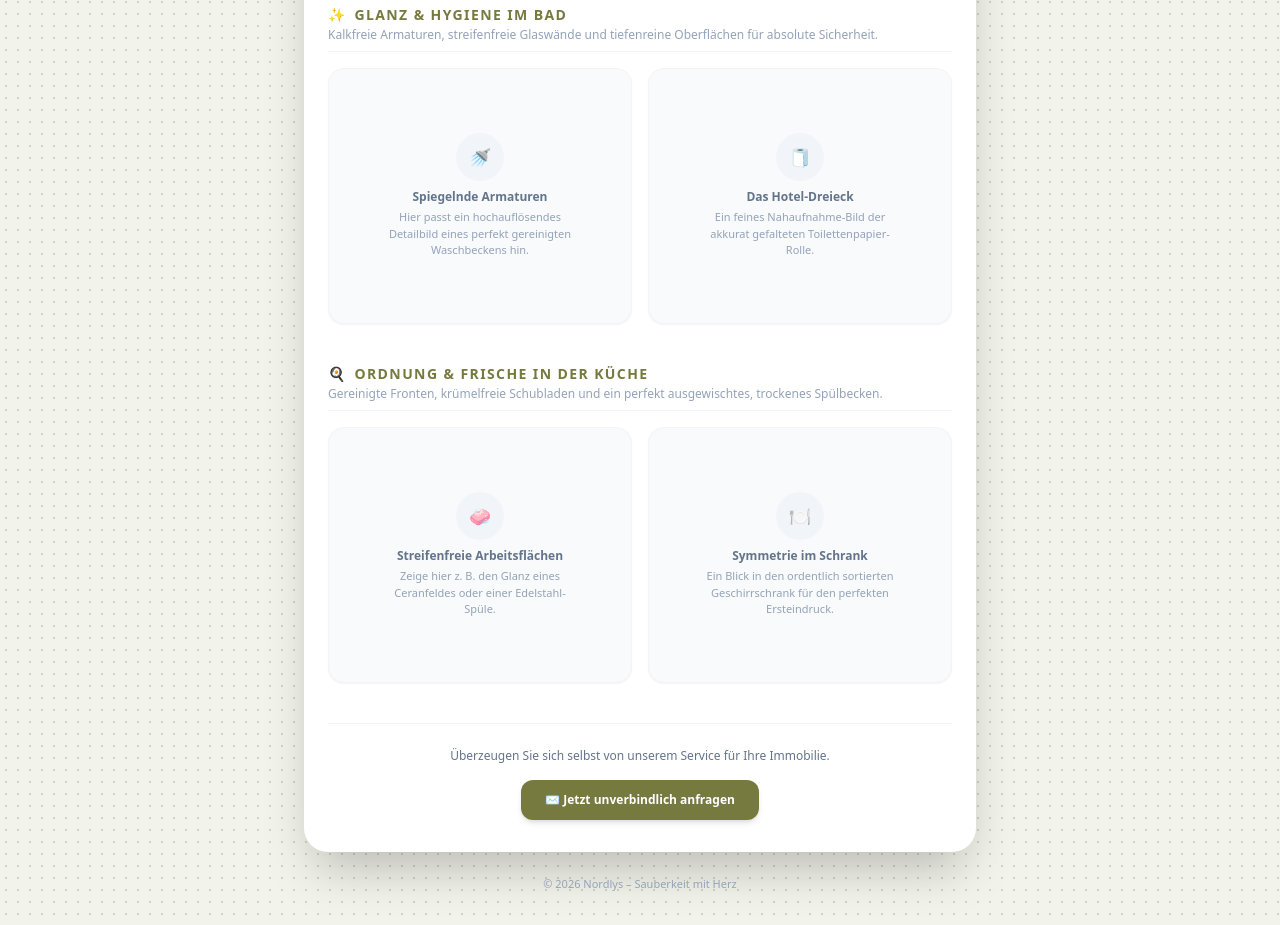
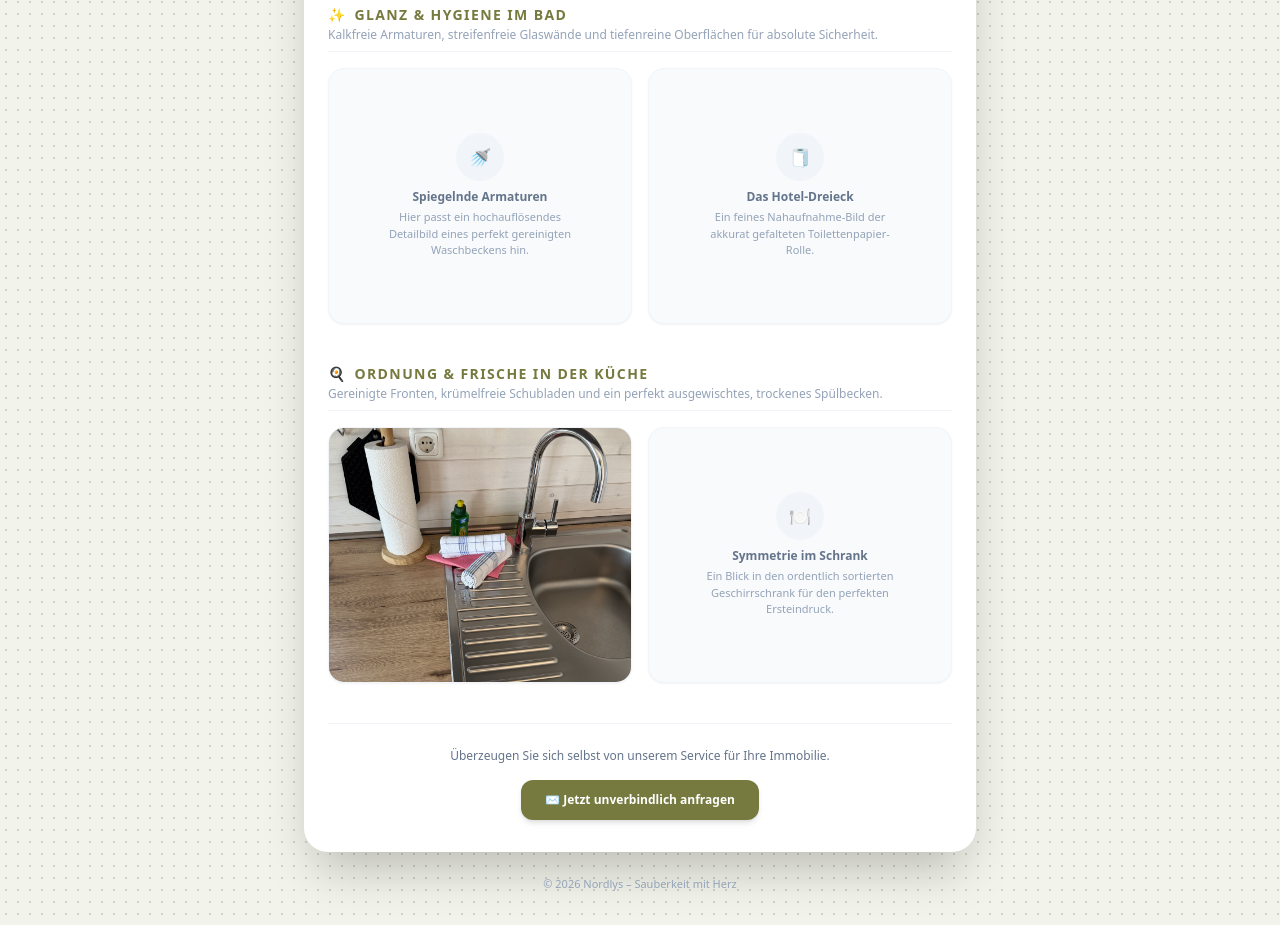
Before and after one commit to Nordlys2025/Nordlys-Infopage, a plain HTML site: page galerie.html in a window 1280 px wide. Shown: the part 520-1445 px from the top of the page. Drawn offline with nearby package versions, Linux system fonts and the light colour scheme.

Commit message:
Update galerie.html

```diff
--- a/galerie.html
+++ b/galerie.html
@@ -106,13 +106,15 @@
 
                 <div class="grid grid-cols-1 md:grid-cols-2 gap-4">
                     <!-- Bild-Card 5: Platzhalter Küche -->
-                    <div class="group relative bg-slate-50 rounded-2xl overflow-hidden shadow-sm border border-slate-100 h-64 flex flex-col items-center justify-center p-4 text-center">
-                        <div class="w-12 h-12 rounded-full bg-slate-100 flex items-center justify-center text-slate-400 mb-2">
-                            <span class="text-lg">🧼</span>
-                        </div>
-                        <p class="text-xs font-semibold text-slate-500">Streifenfreie Arbeitsflächen</p>
-                        <p class="text-[11px] text-slate-400 max-w-[200px] mt-1">Zeige hier z. B. den Glanz eines Ceranfeldes oder einer Edelstahl-Spüle.</p>
-                    </div>
+
+<div class="group relative bg-slate-50 rounded-2xl overflow-hidden shadow-sm border border-slate-100 h-64">
+    <img src="images/Küche Armatur.jpg"
+         alt="Saubere, streifenfreie Arbeitsflächen und Kochfeld in einer Ferienwohnung"
+         class="w-full h-full object-cover transition-transform duration-500 group-hover:scale-105">
+    <div class="absolute inset-0 bg-gradient-to-t from-slate-900/80 via-slate-900/20 to-transparent opacity-0 group-hover:opacity-100 transition-opacity duration-300 flex items-end p-4">
+        <p class="text-white text-xs font-medium">Glanz im Detail: Tiefenreine und streifenfreie Oberflächen in der Küche.</p>
+    </div>
+</div>
 
                     <!-- Bild-Card 6: Platzhalter Küche 2 -->
                     <div class="group relative bg-slate-50 rounded-2xl overflow-hidden shadow-sm border border-slate-100 h-64 flex flex-col items-center justify-center p-4 text-center">
```
